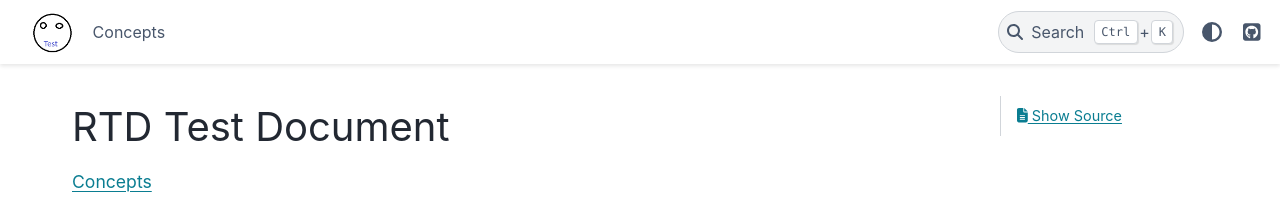
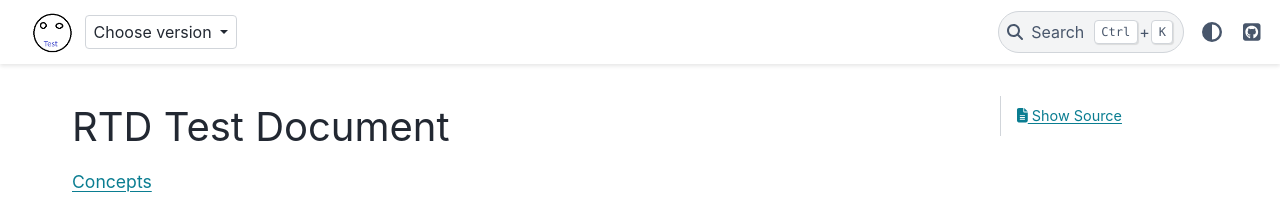
Before and after one commit to JoelPasvolsky/rtd_test1, a Sphinx documentation site: the page built from docs/index.rst, in a window 1280 px wide. Shown: the top 205 px of the page. Built offline with Sphinx 7.4.7 and the PyData theme 0.15.4, drawn with Linux system fonts in a browser that asks for light colours; comment, search, counter and statistics services are not loaded.

Commit message:
Add flyout switcher to navbar

```diff
--- a/docs/conf.py
+++ b/docs/conf.py
@@ -76,6 +76,7 @@
         "page-toc",
         "page-source",
     ],
+    "navbar_center": ["version-switcher"],
     "navbar_end": ["navbar-icon-links"],
     "switcher": {
         "version_match": "latest", # Or your default version, e.g., "stable"
```
